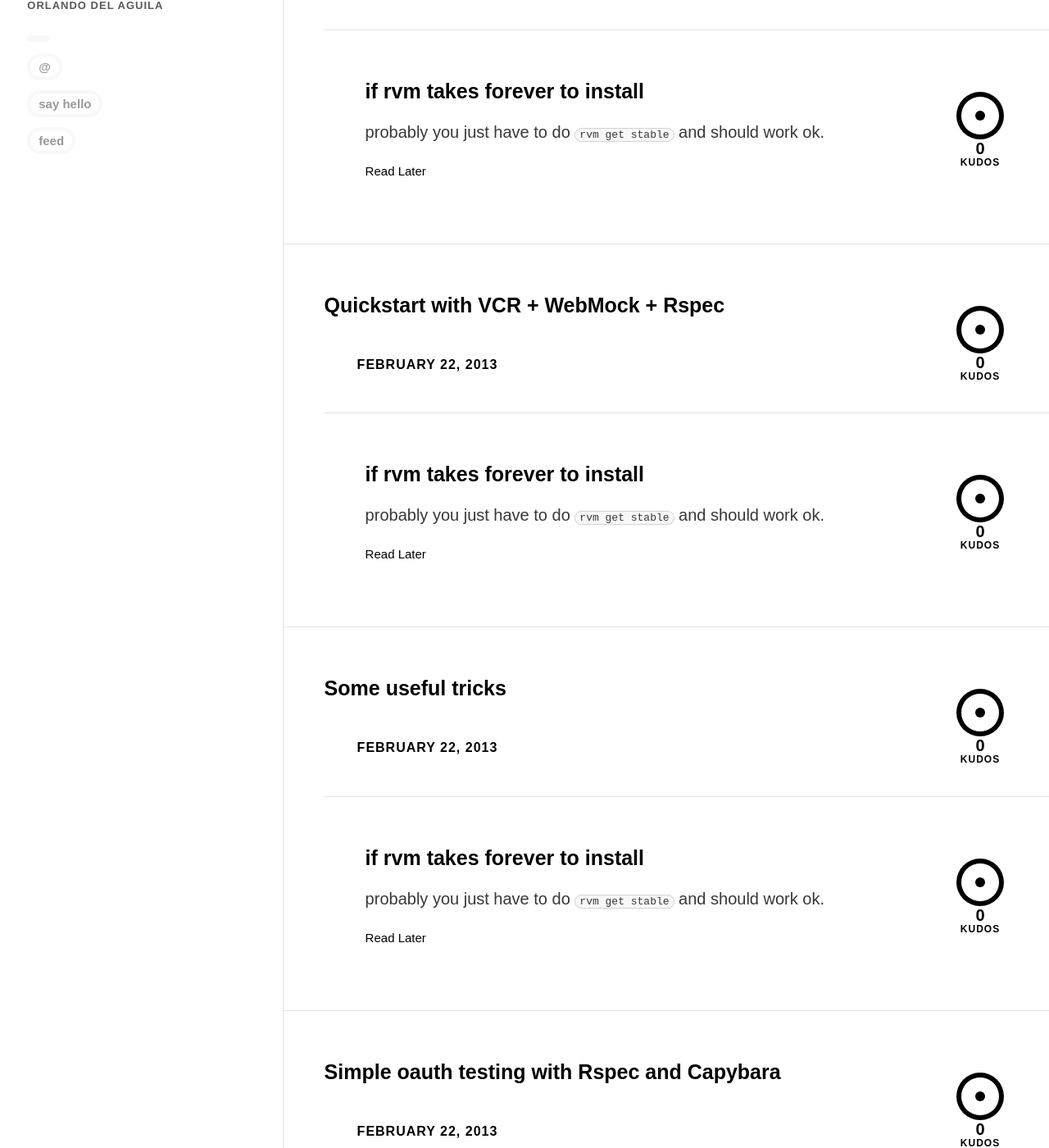
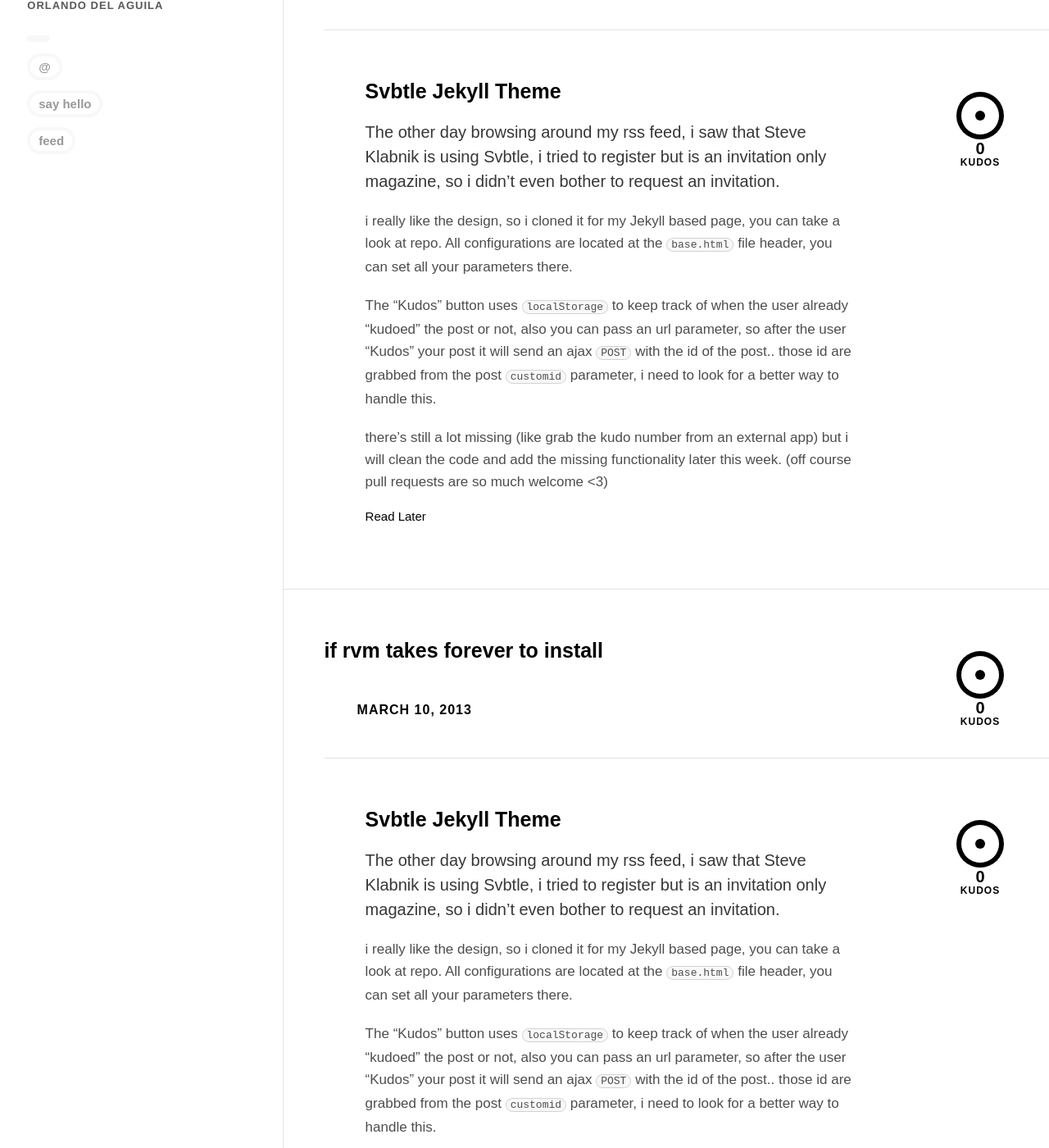
Before and after one commit to orlando/orlando.github.com, a Jekyll site: the page built from index.html, in a window 1280 px wide and 1400 px high, scrolled down 288 px. Shown: the whole window at 82% size. Built offline with Jekyll 4.4.1, drawn with Linux system fonts in a browser that asks for light colours; Markdown is read by kramdown in place of the engine named in the settings; the list of posts is cut into pages by our own code; some of the changed text lies outside the part shown.

Commit message:
adding post

```diff
--- a/_includes/post.html
+++ b/_includes/post.html
@@ -23,9 +23,9 @@
   </footer>
   {% if post.kudos %}
     <script>
-      $.function(){
-        (Kudos({name:"kudos_"+ Math.floor(new Date().getTime() * Math.random()), id:"{{post.customid}}"})).render($("article#{{post.customid}}"));
-      }
+      $(function() {
+        (new Kudos({name:"kudos_"+ Math.floor(new Date().getTime() * Math.random()), id:"{{post.customid}}"})).render($("article#{{post.customid}}"));
+      });
     </script>
   {% endif %}
 </article>
--- /dev/null
+++ b/_posts/2013-03-10-svbtle-theme-for-jekyll.markdown
@@ -0,0 +1,15 @@
+---
+layout: post
+title: Svbtle Jekyll Theme
+date: March 10, 2013
+category: code
+customid: orlando-QZQ93bMzGrJFHfW
+---
+
+The other day browsing around my rss feed, i saw that [Steve Klabnik](http://twitter.com/steveklabnik) is using [Svbtle](https://twitter.com/svbtle), i tried to register but is an invitation only magazine, so i didn't even bother to request an invitation.
+
+i really like the design, so i cloned it for my Jekyll based page, you can take a look at [repo](http://github.com/orlando/orlando.github.com). All configurations are located at the `base.html` file header, you can set all your parameters there.
+
+The "Kudos" button uses `localStorage` to keep track of when the user already "kudoed" the post or not, also you can pass an url parameter, so after the user "Kudos" your post it will send an ajax `POST` with the id of the post.. those id are grabbed from the post `customid` parameter, i need to look for a better way to handle this.
+
+there's still a lot missing (like grab the kudo number from an external app) but i will clean the code and add the missing functionality later this week. (off course pull requests are so much welcome <3)
```
